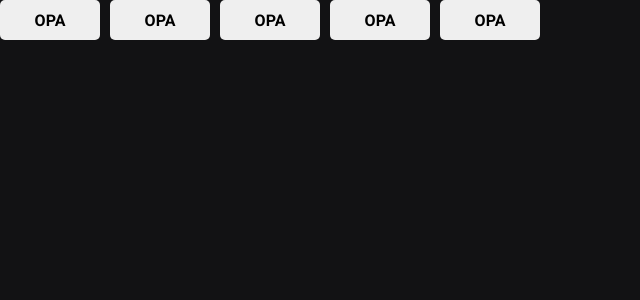
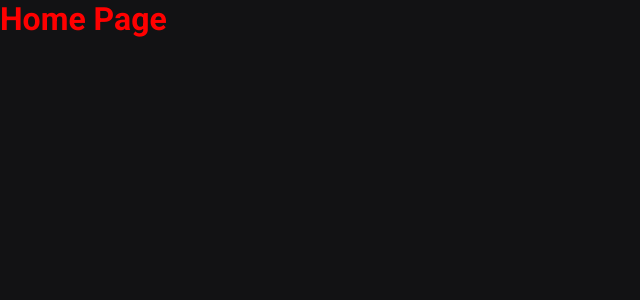
Before and after one commit to Lucas-Caracoci/Timer, a React (Vite) app: page / in a window 1280 px wide. Shown: the top 300 px of the page, without its empty margins (0-640 px from the left). Built offline with nearby package versions, Linux system fonts and the light colour scheme.

Commit message:
criação das rotas

```diff
--- a/src/App.tsx
+++ b/src/App.tsx
@@ -1,19 +1,15 @@
-import { Button } from "./components/Button"
 import {ThemeProvider} from 'styled-components'
 import { defaultTheme } from "./styles/themes/default"
 import { GlobalStyle } from "./styles/global"
+import { Router } from './Router'
+
 
 function App() {
 
 
   return (
     <ThemeProvider theme={defaultTheme}>
-      <Button/>
-      <Button variant="secondary"/>
-      <Button variant="danger"/>
-      <Button variant="success"/>
-      <Button variant="primary"/>
-
+      <Router />
 
       <GlobalStyle />
     </ThemeProvider>
--- /dev/null
+++ b/src/Router.tsx
@@ -0,0 +1,13 @@
+import { Routes, Route } from 'react-router-dom'
+import { Home } from './pages/Home'
+import { History } from './pages/History'
+
+export function Router() {
+  return (
+    <Routes>
+        <Route path='/' element={<Home/>}/>
+        <Route path='/history' element={<History/>}/>
+
+    </Routes>
+  )
+}
--- a/src/components/Button.styles.ts
+++ /dev/null
@@ -1,20 +0,0 @@
-import styled from "styled-components";
-
-export type ButtonVariant = 'primary' | 'secondary' | 'danger' | 'success';
-
-interface ButtonContainerProps {
-    variant: ButtonVariant;
-}
-
-
-
-export const ButtonContainer = styled.button<ButtonContainerProps>`
-width:100px;
-height:40px;
-border:none;
-margin-right:10px;
-border-radius:5px;
-
-
-
-`
--- a/src/components/Button.tsx
+++ /dev/null
@@ -1,8 +0,0 @@
-import { ButtonContainer, ButtonVariant } from "./Button.styles";
-
-interface ButtonProps {
-    variant?: ButtonVariant ;
-}
-export function Button({ variant = 'primary' } : ButtonProps) {
-    return <ButtonContainer variant={variant}> OPA</ButtonContainer>
-}
--- a/src/main.tsx
+++ b/src/main.tsx
@@ -1,10 +1,12 @@
 import { StrictMode } from 'react';
 import { createRoot } from 'react-dom/client';
-
+import { BrowserRouter } from 'react-router-dom';
 import App from './App.tsx'
 
 createRoot(document.getElementById('root')!).render(
   <StrictMode>
-    <App />
+    <BrowserRouter>
+      <App />
+    </BrowserRouter>
   </StrictMode>,
 )
--- /dev/null
+++ b/src/pages/History.tsx
@@ -0,0 +1,3 @@
+export function History() {
+  return <h1>History Page</h1>;
+}
--- /dev/null
+++ b/src/pages/Home.tsx
@@ -0,0 +1,3 @@
+export function Home() {
+  return <h1>Home Page</h1>;
+}
--- a/src/styles/global.ts
+++ b/src/styles/global.ts
@@ -5,6 +5,7 @@ export const GlobalStyle = createGlobalStyle`
     margin: 0;
     padding: 0;
     box-sizing: border-box;
+    color: red
   }
 
     :focus {
```
